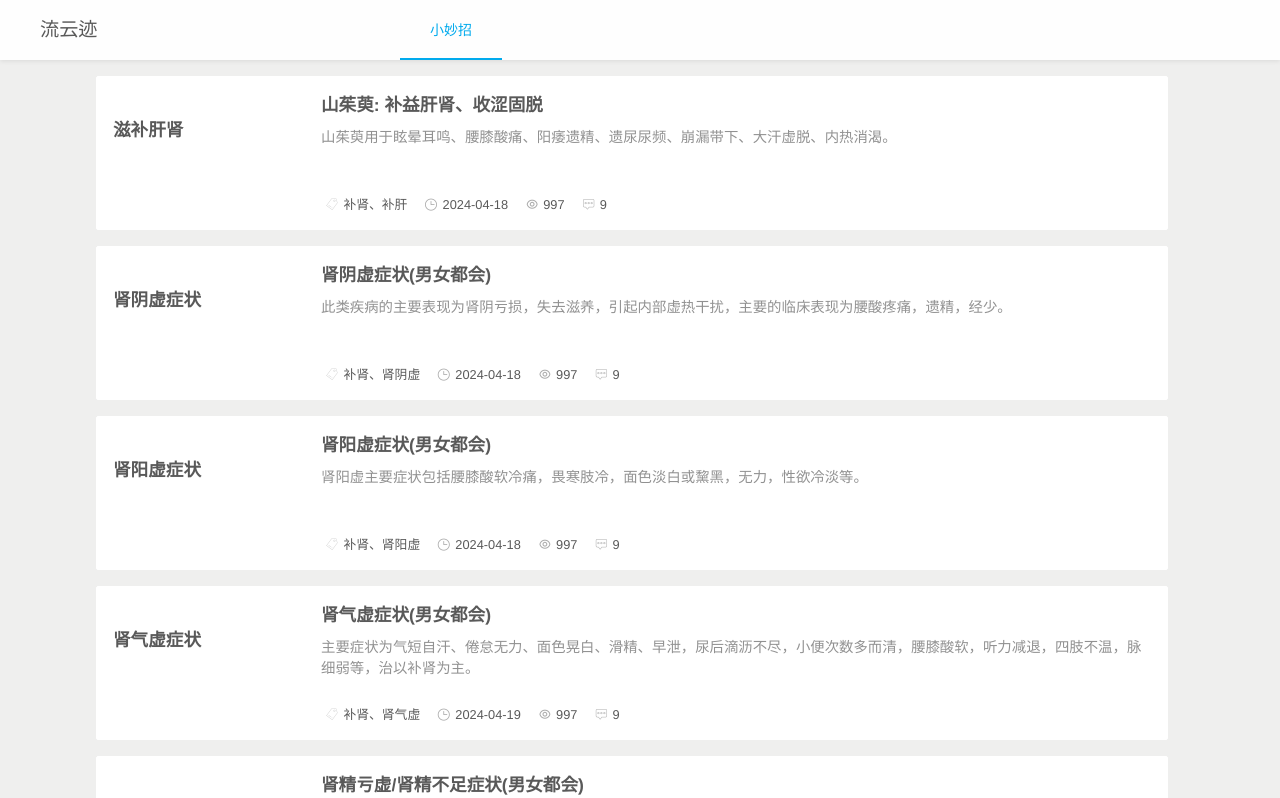
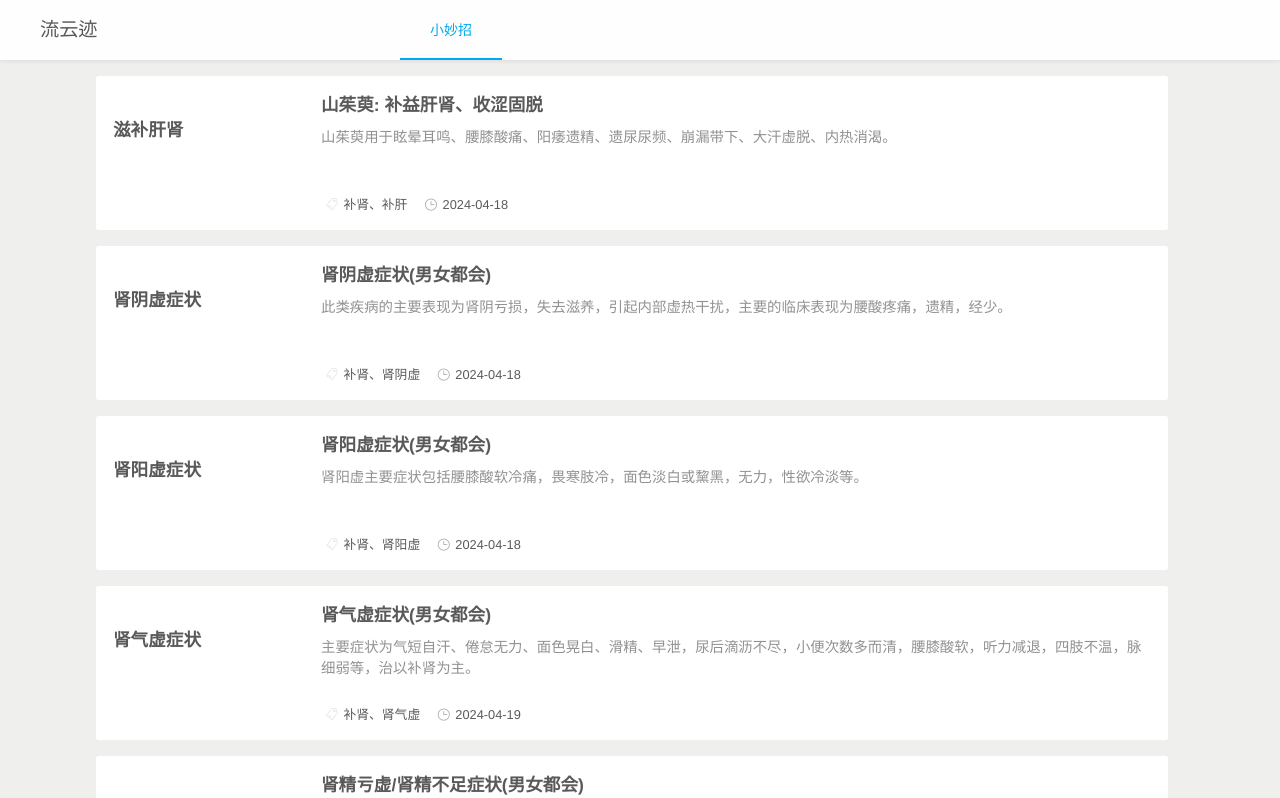
Before and after one commit to wawadeqshn/commerce-liuyunji, a Vue app: page / in a window 1280 px wide. Shown: the top 798 px of the page. Built offline with nearby package versions, Linux system fonts and the light colour scheme; what vue-particles would draw is missing.

Commit message:
去掉访问信息

```diff
--- a/src/components/MainPage/RecipeIndex.vue
+++ b/src/components/MainPage/RecipeIndex.vue
@@ -28,12 +28,12 @@
                   <div class="ArticleFooterItem" style="border: none">
                     <i class="iconfont icon-shijianzhongbiao iconBlogIndex"></i>{{ item.CreateDate }}
                   </div>
-                  <div class="ArticleFooterItem" style="border: none">
+                  <!--<div class="ArticleFooterItem" style="border: none">
                     <i class="iconfont icon-yueduliang iconBlogIndex"></i>{{ item.articleReadNum ? item.articleReadNum : 0 }}
-                  </div>
-                  <div class="ArticleFooterItem" style="border: none" v-show="item.CommentNum">
+                  </div>-->
+                  <!--<div class="ArticleFooterItem" style="border: none" v-show="item.CommentNum">
                     <i class="iconfont icon-pinglun iconBlogIndex"></i>{{ item.CommentNum }}
-                  </div>
+                  </div>-->
                 </div>
               </div>
             </div>
```
